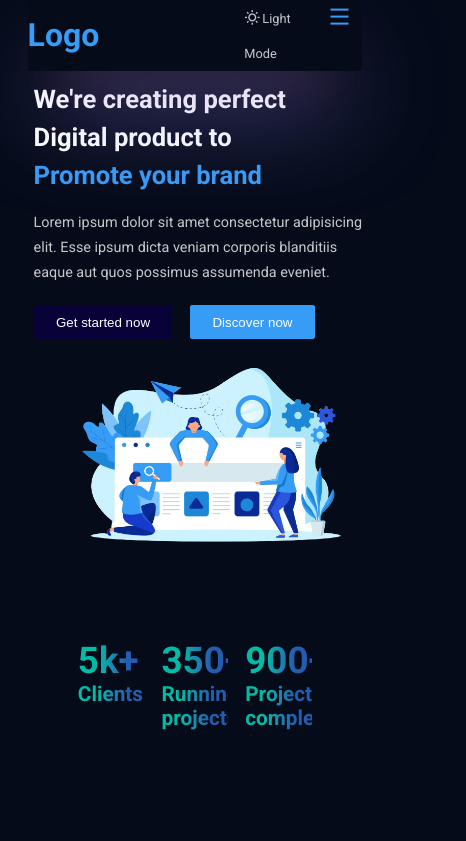
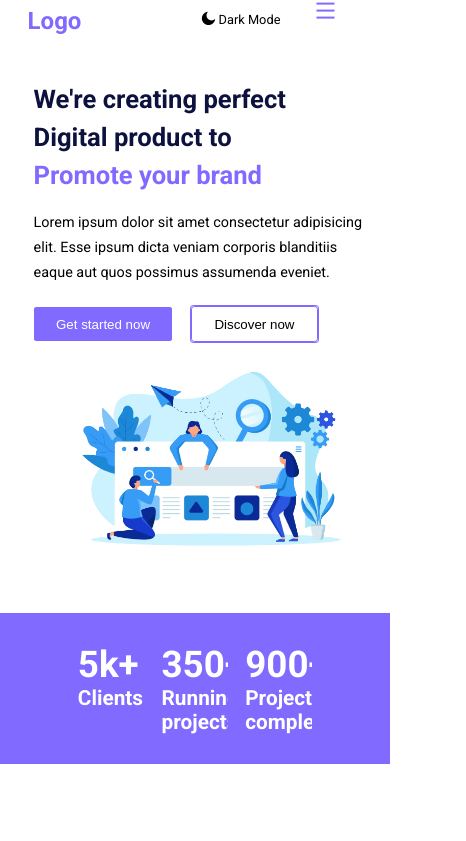
Before and after one commit to MoniruzzamanBillal/Agency-app, a React (Create React App) app: page / in a window 390 px wide. Shown: the top 841 px of the page, 466 px wide, since content can reach past the window. Built offline with nearby package versions, Linux system fonts and the light colour scheme.

Commit message:
prototype 1

```diff
--- a/src/App.js
+++ b/src/App.js
@@ -12,8 +12,7 @@ import Service from "./Components/Service/Service";
 import Testimonial from "./Components/Testimonial/Testimonial";
 
 function App() {
-  const [theme, changeTheme] = useState(" ");
-  // const [theme, changeTheme] = useState("light-theme");
+  const [theme, changeTheme] = useState("light-theme");
 
   function ToggleTheme() {
     console.log("theme click");
--- a/src/Components/Footer/Footer.css
+++ b/src/Components/Footer/Footer.css
@@ -29,7 +29,6 @@
 .FooterBottomContainer {
   text-align: center;
   color: var(--small-text-color);
-
   padding: 6px 0;
 }
 
@@ -54,3 +53,44 @@
   font-size: 1rem;
   font-weight: 400;
 }
+
+/* media query  */
+@media (max-width: 1025px) {
+  .FooterTopFirstBottom {
+    line-height: 22px;
+  }
+
+  .FooterTopContainer {
+    margin-bottom: 20px;
+    padding: 2px;
+  }
+}
+
+@media (max-width: 860px) {
+  .FooterTopContainer {
+    display: grid;
+    grid-template-columns: repeat(2, 1fr);
+    margin-bottom: 25px;
+    grid-gap: 12px;
+    padding: 8px;
+  }
+
+  .borderLi {
+    padding: 9px;
+    text-align: center;
+  }
+}
+
+@media (max-width: 560px) {
+  .FooterWrapper {
+    width: 66%;
+  }
+
+  .FooterTopContainer {
+    display: grid;
+    grid-template-columns: 1fr;
+    margin-bottom: 16px;
+    grid-gap: 18px;
+    padding: 8px;
+  }
+}
--- a/src/Components/Footer/Footer.jsx
+++ b/src/Components/Footer/Footer.jsx
@@ -23,7 +23,7 @@ export default function Footer() {
                     </p>
                   </div>
                 </div>
-                <div className="FooterTopSecond border">
+                <div className="FooterTopSecond border borderLi">
                   <div className="TopSecondContainer">
                     <ul className="FooterUl">
                       <li className="FooterHighlight">
@@ -43,7 +43,7 @@ export default function Footer() {
                   </div>
                 </div>
 
-                <div className="FooterTopThird border">
+                <div className="FooterTopThird border borderLi">
                   <div className="TopThirdContainer">
                     <ul className="FooterUl">
                       <li className="FooterHighlight">
@@ -63,7 +63,7 @@ export default function Footer() {
                   </div>
                 </div>
 
-                <div className="FooterTopFourth border">
+                <div className="FooterTopFourth border borderLi">
                   <div className="TopFourthContainer">
                     <ul className="FooterUl">
                       <li className="FooterHighlight">
--- a/src/Components/NavBar/NavBar.css
+++ b/src/Components/NavBar/NavBar.css
@@ -139,6 +139,21 @@
   }
 }
 
+@media (max-width: 431px) {
+  .navContainer {
+    line-height: 22px;
+  }
+
+  .logo h1 a {
+    font-size: 1.5rem;
+  }
+  .navRight {
+    width: 75%;
+    margin: auto;
+    align-items: center;
+  }
+}
+
 @media (max-width: 420px) {
   .Menu {
     width: 30vw;
```
